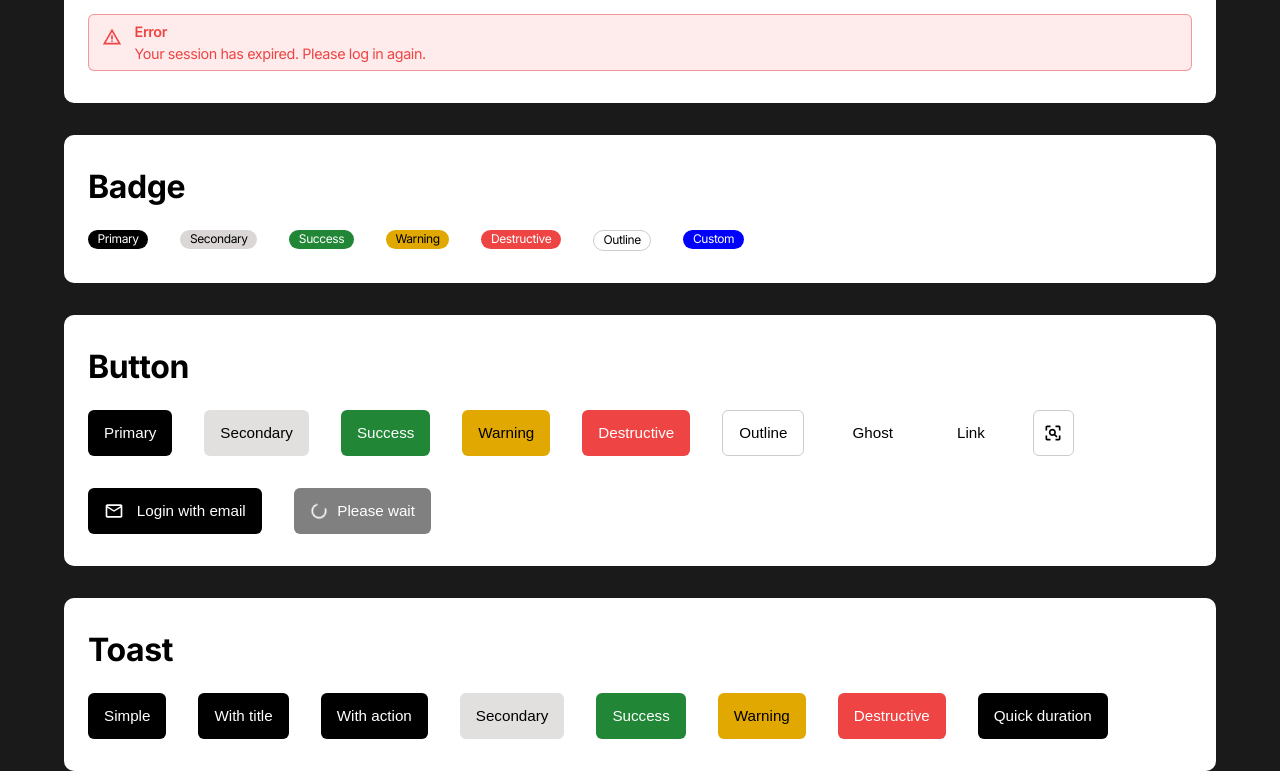
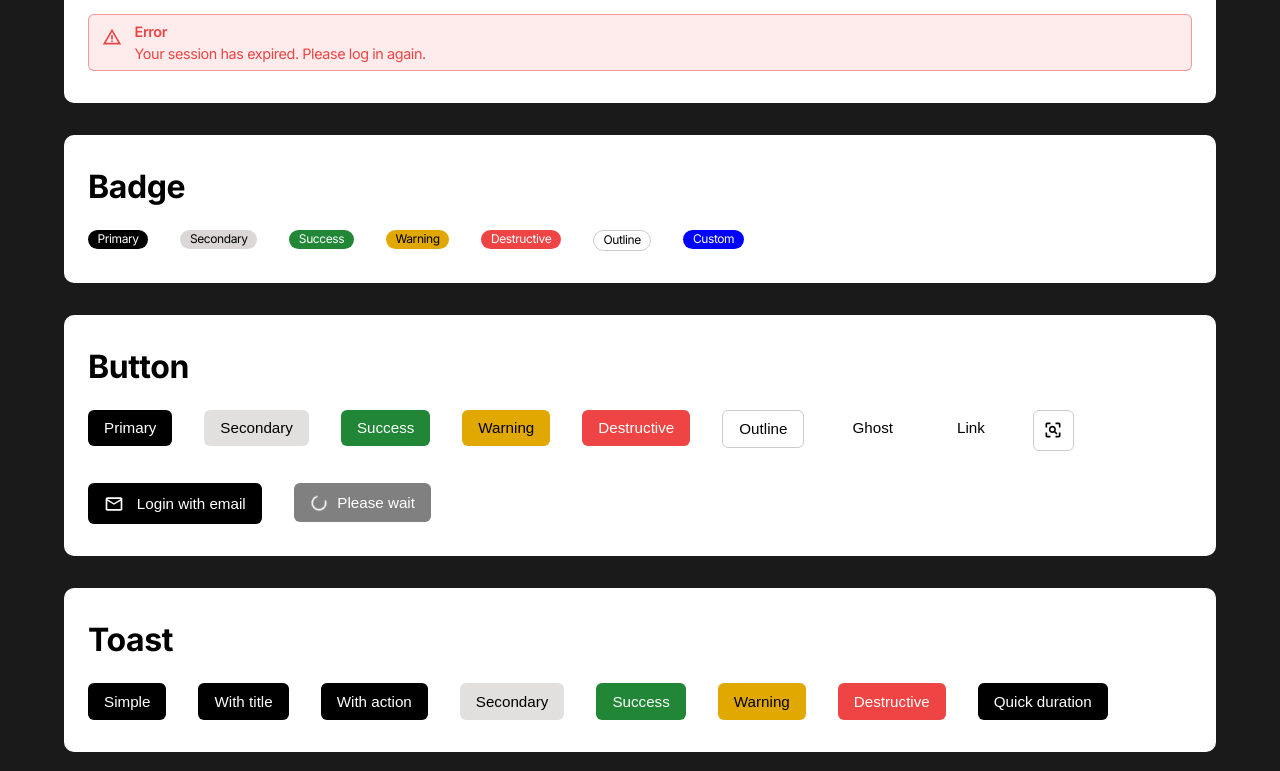
Before and after one commit to EtienneCClarke/EndUI, a React (Vite) app: page / in a window 1280 px wide. Shown: the part 692-1463 px from the top of the page. Built offline with nearby package versions, Linux system fonts and the light colour scheme.

Commit message:
Adjusted padding

```diff
--- a/src/ui/components/button/button.module.css
+++ b/src/ui/components/button/button.module.css
@@ -1,7 +1,7 @@
 .button {
     font-size: 0.95rem;
     line-height: 100%;
-    padding: 0 1rem;
+    padding: 0.675rem 1rem;
     box-shadow: none;
     cursor: pointer;
     border-radius: calc(var(--radius) - 2px);;
@@ -9,7 +9,6 @@
     transition: background var(--animation-duration);
     width: fit-content;
     height: fit-content;
-    min-height: 46px;
     display: flex;
     align-items: center;
     justify-content: center;
```
